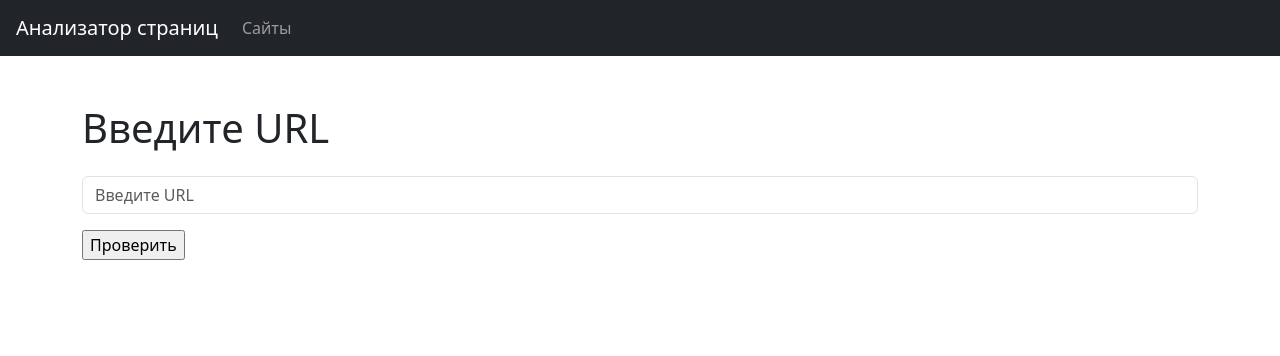
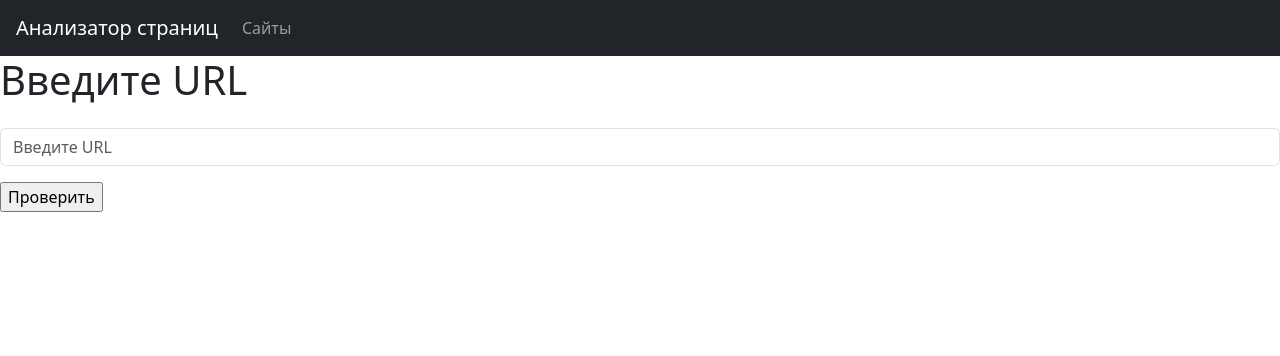
Before and after one commit to Gamabyta24/python-project-83, a Flask app: page / in a window 1280 px wide. Shown: the top 356 px of the page. Run offline with Flask 3, Linux system fonts and the light colour scheme.

Commit message:
add main block

```diff
--- a/page_analyzer/templates/base.html
+++ b/page_analyzer/templates/base.html
@@ -30,10 +30,10 @@
 
     </div>
     {% endblock %}
+    <main class="flex-grow-1">
+        {% block content %}{% endblock %}
+    </main>
 
-    <div class="container mt-5">
-        {% block content %}{% endblock %}
-    </div>
 
     <script src="https://cdn.jsdelivr.net/npm/bootstrap@5.3.2/dist/js/bootstrap.bundle.min.js"></script>
 
```
